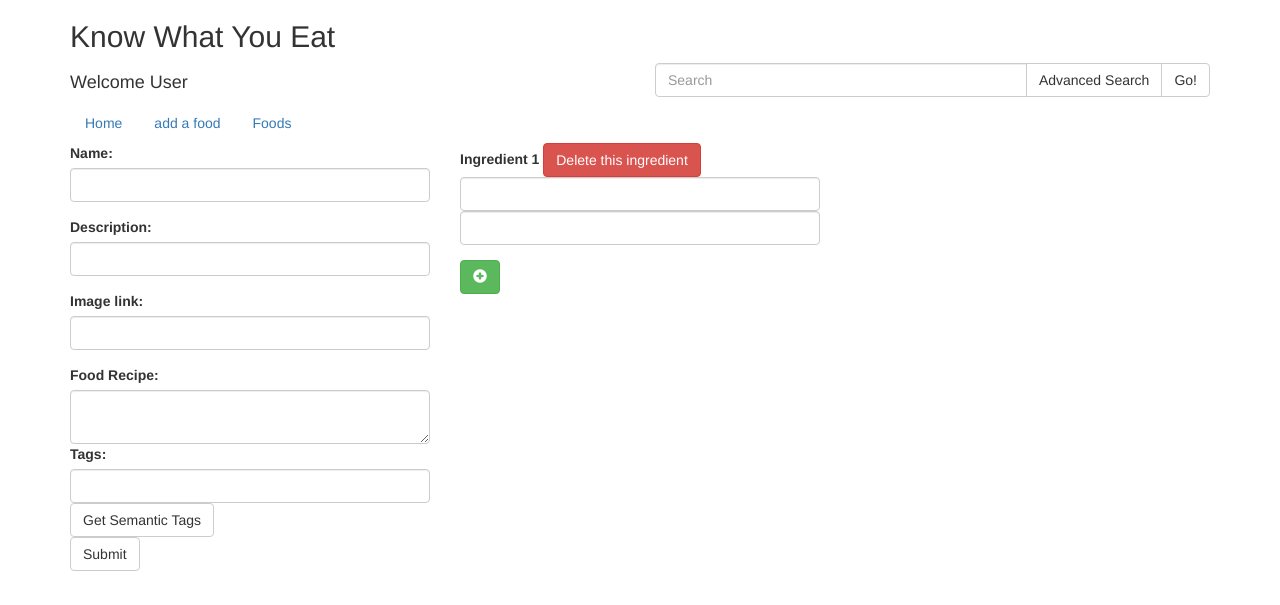
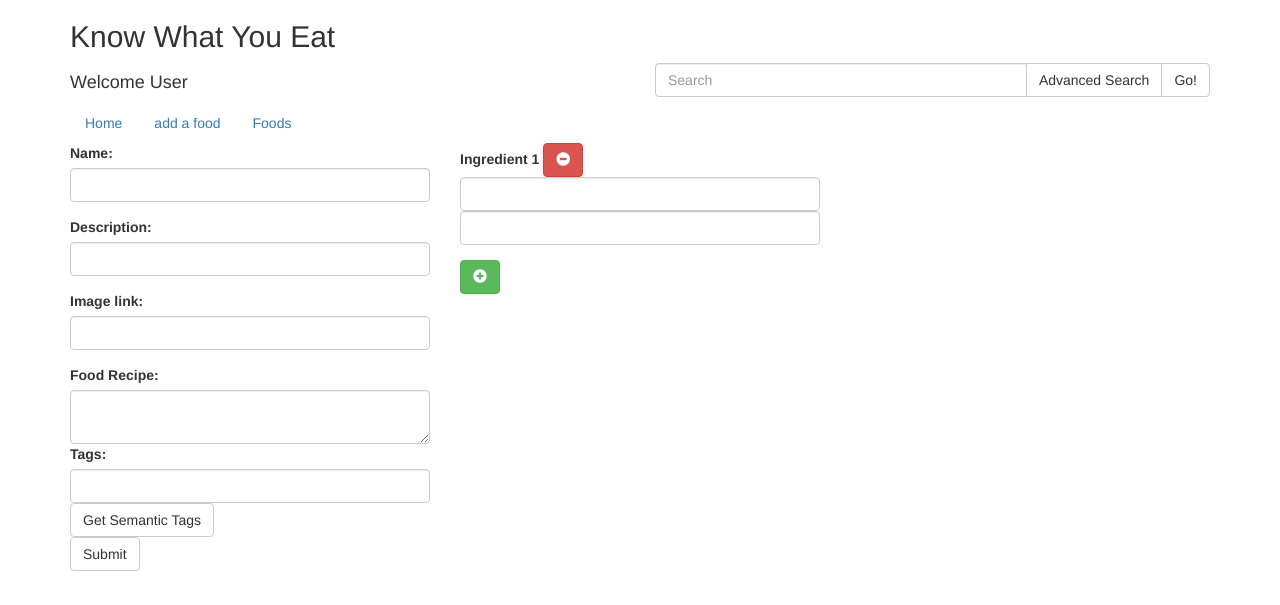
Before and after one commit to bounswe/bounswe2016group4, a Django app: page /new_food in a window 1280 px wide. Shown: the top 605 px of the page. Run offline with Django 3.2, Linux system fonts and the light colour scheme; some libraries are stand-ins or nearby versions.

Commit message:
dynamically ingredient add and remove implemented, not yet integrated

```diff
--- a/kwueBackend/kwue/static/js/food.js
+++ b/kwueBackend/kwue/static/js/food.js
@@ -29,7 +29,16 @@ $(document).ready(function(){
     });
 
     $("#ingredient-add").click(function () {
+        var html = "<div class='form-group ing-group'>" +
+            "<label for='ingredient-1'>Ingredient 1</label>" +
+            "<a href='#' class='btn btn-danger ingredient-delete' id='ingredient-delete'><span class='glyphicon glyphicon-minus-sign'></span></a>" +
+            "<input type='text' class='form-control' id='ingredient-1' value=''>" +
+            "<input type='number' class='form-control' id='ingredient-1-val' value=''>" +
+            "</div>"
+        $("#ingredient-add").before(html);
+    })
+});
 
-    })
-
-});
+$(document).on('click', '.ingredient-delete', function () {
+    $(this).parent().remove();
+})
--- a/kwueBackend/kwue/templates/kwue/add_food.html
+++ b/kwueBackend/kwue/templates/kwue/add_food.html
@@ -6,6 +6,7 @@
     <link rel="stylesheet" href="{% static 'css/bootstrap.min.css' %}">
     <script src="{% static 'js/jquery-3.1.1.min.js' %}"></script>
     <script src="{% static 'js/food.js' %}"></script>
+    <script src="{% static 'js/bootstrap.min.js' %}"></script>
     <title>KWUE</title>
 </head>
 <body>
@@ -50,9 +51,9 @@
                 <button type="submit" form="food-form" class="btn btn-default">Submit</button>
             </div>
             <div class="col-md-4" id="ingredient-table">
-                <div class="form-group">
+                <div class="form-group ing-group">
                     <label for="ingredient-1">Ingredient 1</label>
-                    <a href="#" class="btn btn-danger" id="ingredient-delete">Delete this ingredient</a>
+                    <a href="#" class="btn btn-danger ingredient-delete" id="ingredient-delete"><span class="glyphicon glyphicon-minus-sign"></span></a>
                     <input type="text" class="form-control" id="ingredient-1" value="">
                     <input type="number" class="form-control" id="ingredient-1-val" value="">
                 </div>
```
